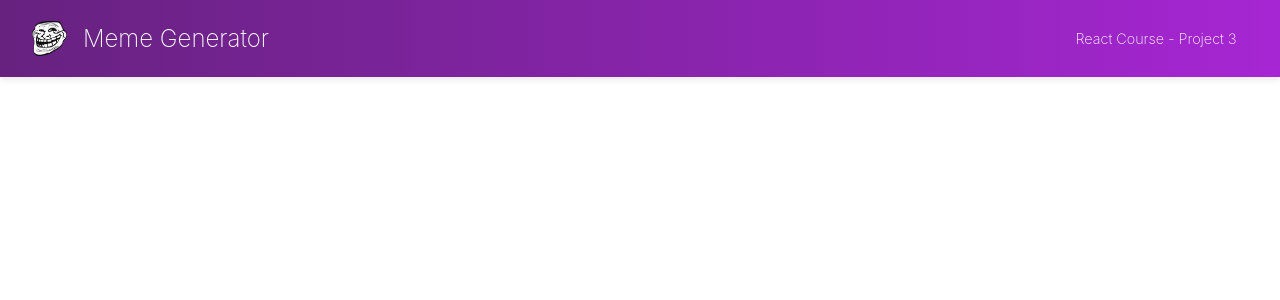
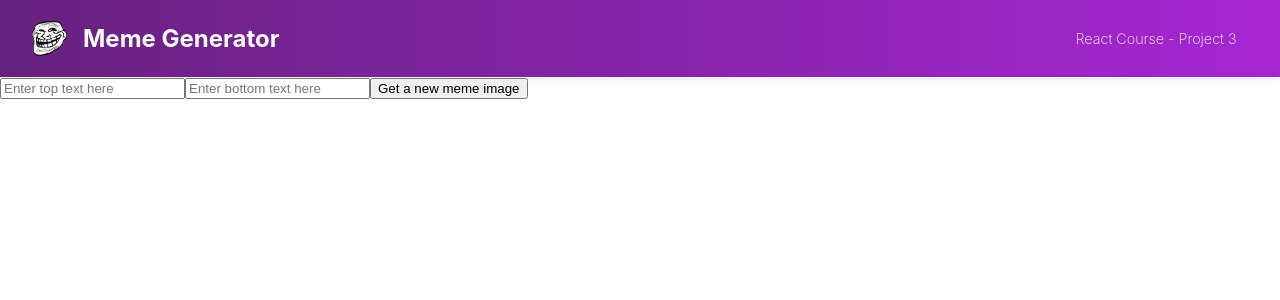
Before and after one commit to Rmaki27/Meme-Generator, a React (Vite) app in the folder Meme-Generator/: page / in a window 1280 px wide. Shown: the top 300 px of the page. Built offline with nearby package versions, Linux system fonts and the light colour scheme.

Commit message:
Create and render form component

```diff
--- a/Meme-Generator/src/App.css
+++ b/Meme-Generator/src/App.css
@@ -27,7 +27,6 @@ body {
 
 .Header--title {
   font-size: 1.5em;
-  font-weight: 200;
 }
 
 .Header--course-number {
--- a/Meme-Generator/src/App.jsx
+++ b/Meme-Generator/src/App.jsx
@@ -1,4 +1,5 @@
 import Header from './components/Header'
+import Form from './components/Form.jsx'
 import './App.css'
 
 function App() {
@@ -6,6 +7,7 @@ function App() {
   return (
     <>
       <Header />
+      <Form />
     </>
   )
 }
--- /dev/null
+++ b/Meme-Generator/src/components/Form.jsx
@@ -0,0 +1,9 @@
+export default function Form() {
+    return (
+<form action="">
+    <input type="text" placeholder="Enter top text here" />
+    <input type="text" placeholder="Enter bottom text here" />
+    <button>Get a new meme image </button>
+</form>
+        )
+}
```
